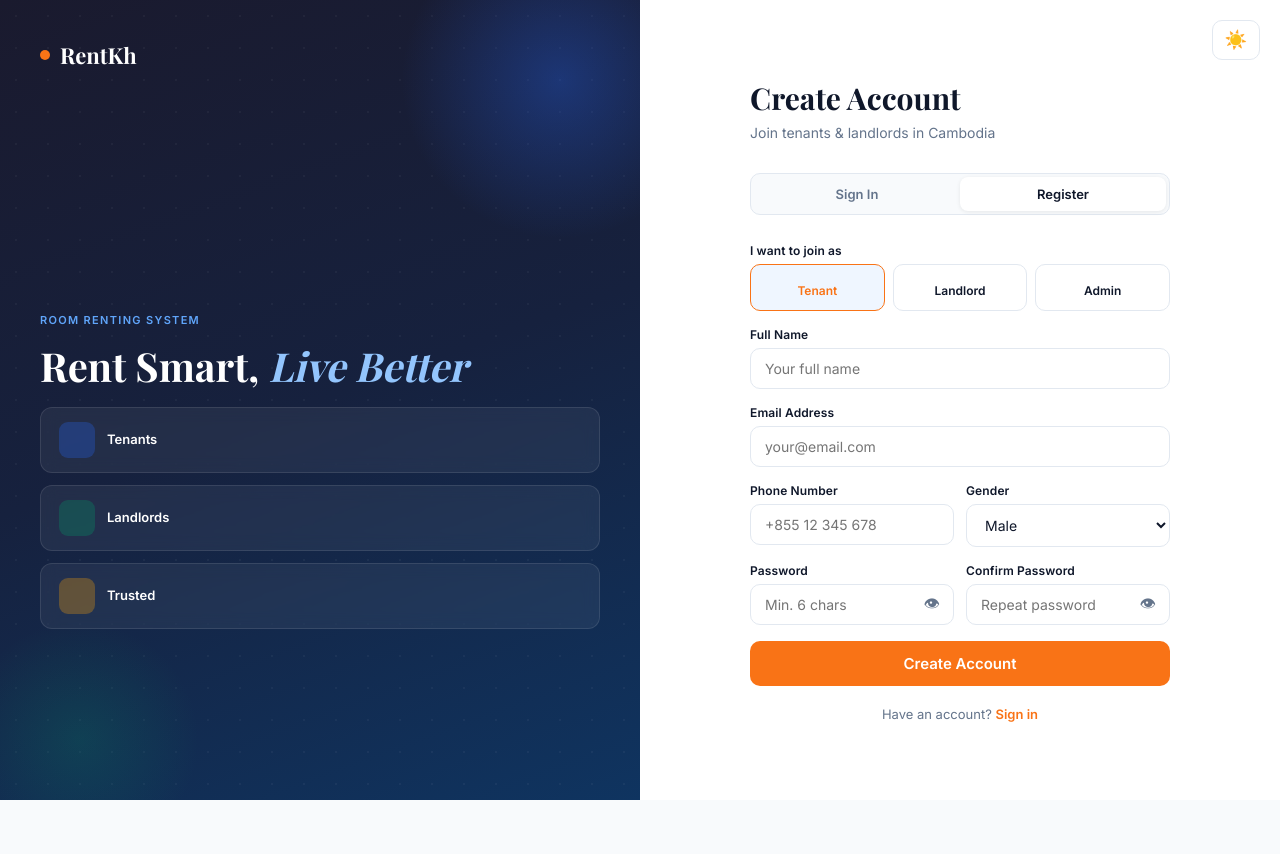
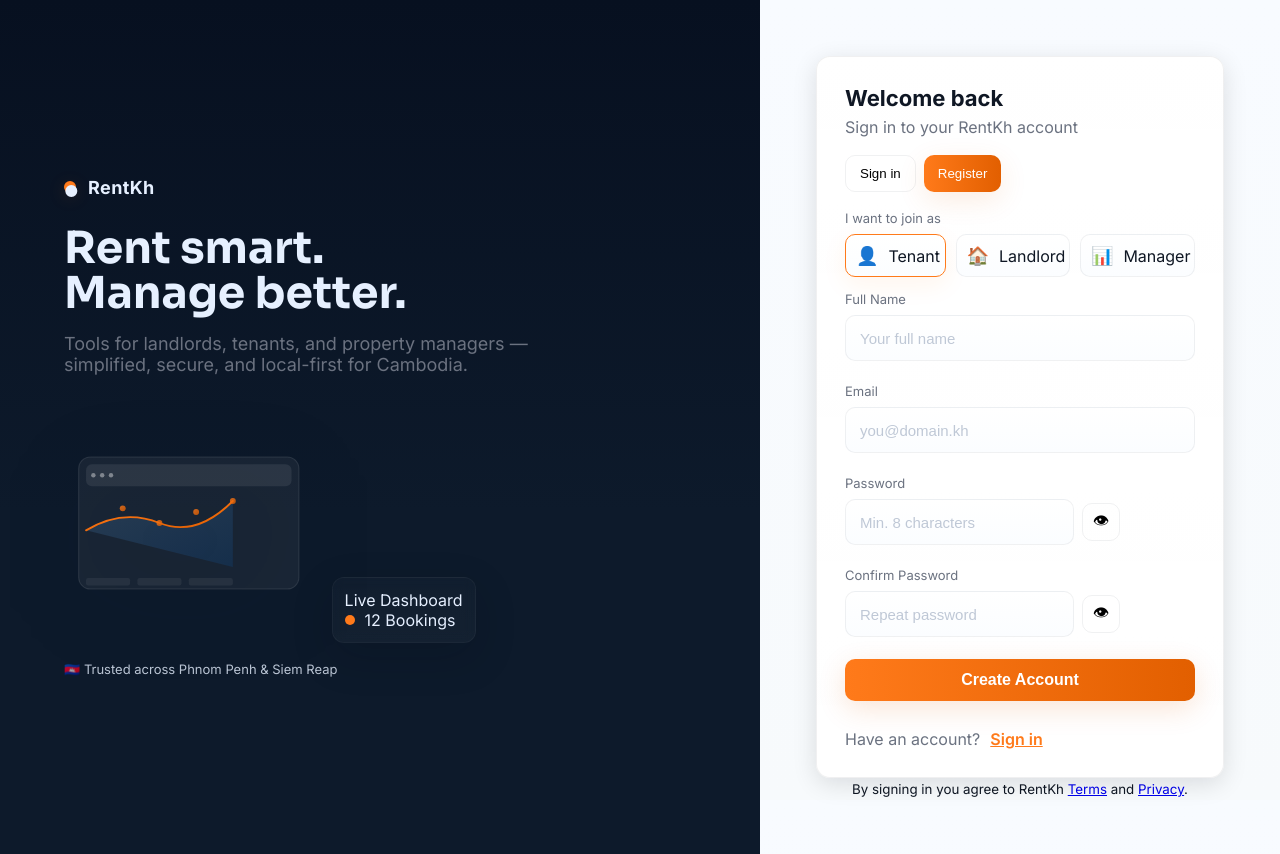
Before and after one commit to LEUSophal/Group-1-databse-project, a plain HTML site: page Renting/login.html in a window 1280 px wide. Both pictures are taken after a click on the button "Register". Before the commit the page ends 800 px from the top, so only its background shows below. Drawn offline with nearby package versions, Linux system fonts and the light colour scheme; a web font is replaced by a local one.

Commit message:
Updated login.html with the new modern layou

```diff
--- /dev/null
+++ b/Renting/css/login-modern.css
@@ -0,0 +1,80 @@
+:root{
+  --accent:#FF7A1A;
+  --accent-700:#E25F00;
+  --bg:#F7FAFC;
+  --bg-dark:#071020;
+  --surface:#0F1724;
+  --glass: rgba(255,255,255,0.06);
+  --card: rgba(255,255,255,0.94);
+  --text:#0F1724;
+  --muted:#6B7280;
+  --radius:12px;
+  --shadow-1: 0 6px 24px rgba(8,12,20,0.12);
+  --shadow-2: 0 14px 40px rgba(8,12,20,0.18);
+  --ease: cubic-bezier(.2,.9,.3,1);
+  font-family: 'Inter', system-ui, -apple-system, 'Segoe UI', Roboto, 'Helvetica Neue', Arial;
+}
+*{box-sizing:border-box}
+html,body{height:100%;margin:0;background:linear-gradient(180deg,#F8FBFF,#F7FAFC);color:var(--text);-webkit-font-smoothing:antialiased}
+.layout{display:grid;grid-template-columns:1fr 520px;min-height:100vh}
+
+/* HERO */
+.hero{background:linear-gradient(180deg,var(--bg-dark) 0%, #0d1a2b 60%);color:#E6F0FF;padding:64px;display:flex;align-items:center}
+.hero-inner{max-width:740px}
+.brand{display:flex;align-items:center;gap:12px;margin-bottom:28px}
+.brand-mark{width:12px;height:12px;border-radius:50%;background:var(--accent);box-shadow:0 4px 18px rgba(255,122,26,0.18)}
+.brand-name{font-weight:700;font-size:18px;letter-spacing:0.4px}
+.hero-title{font-family:'Sora', 'Inter', serif;font-weight:700;font-size:44px;line-height:1.02;margin:0 0 12px}
+.hero-sub{color:var(--muted);font-size:18px;margin-bottom:28px;max-width:520px}
+.hero-art{display:flex;gap:18px;align-items:flex-end;margin-top:22px}
+.illustration{width:320px;max-width:48%;filter:drop-shadow(0 18px 40px rgba(6,12,28,0.5));border-radius:12px}
+.preview-card{margin:0;padding:12px;background:linear-gradient(180deg,rgba(255,255,255,0.02),rgba(255,255,255,0.03));border-radius:12px;backdrop-filter: blur(6px);box-shadow:var(--shadow-2);border:1px solid rgba(255,255,255,0.04)}
+.preview-topline{font-size:12px;color:var(--muted);margin-bottom:8px}
+.preview-stat{display:flex;align-items:center;gap:10px}
+.stat-dot{width:10px;height:10px;border-radius:50%;background:var(--accent)}
+.hero-foot{margin-top:18px;color:rgba(230,240,255,0.8);font-size:13px}
+
+/* AUTH */
+.auth{display:flex;flex-direction:column;align-items:center;justify-content:center;padding:56px;background:transparent}
+.auth-card{width:100%;max-width:420px;padding:28px;border-radius:14px;background:var(--card);box-shadow:var(--shadow-1);border:1px solid rgba(9,14,24,0.06)}
+.glass{background: linear-gradient(180deg, rgba(255,255,255,0.96), rgba(255,255,255,0.94));backdrop-filter: blur(6px)}
+.auth-card h2{margin:0;font-size:22px;font-weight:700}
+.auth-card .muted{color:var(--muted);margin-top:6px;margin-bottom:18px}
+.tab-nav{display:flex;gap:8px;margin:12px 0 18px}
+.tab-btn{padding:10px 14px;border-radius:10px;border:1px solid rgba(15,20,36,0.06);background:transparent;cursor:pointer;transition:all 160ms var(--ease)}
+.tab-btn.active{background:linear-gradient(90deg,var(--accent),var(--accent-700));color:#fff;border:0;box-shadow:0 8px 28px rgba(226,95,0,0.12)}
+
+.form{display:flex;flex-direction:column;gap:14px}
+.field{display:flex;flex-direction:column;gap:8px}
+.label-text{font-size:13px;color:var(--muted)}
+input[type="email"],input[type="password"],select,input[type="text"],input[type="tel"]{
+  height:46px;padding:12px 14px;border-radius:10px;border:1px solid rgba(15,20,36,0.06);background:linear-gradient(180deg,#FFF,#FBFDFF);font-size:15px;outline:none;transition:all 160ms var(--ease);
+}
+input::placeholder{color:#BFC8D6}
+input:focus, select:focus{transform:translateY(-1px);border-color:var(--accent);box-shadow:0 6px 24px rgba(14,60,120,0.06),0 0 0 4px rgba(255,122,26,0.08)}
+.password-wrap{display:flex;align-items:center;gap:8px}
+.icon-btn{height:38px;width:38px;border-radius:10px;border:1px solid rgba(15,20,36,0.06);background:transparent;cursor:pointer;font-size:16px;display:inline-flex;align-items:center;justify-content:center}
+.icon-btn:hover{transform:translateY(-2px);box-shadow:var(--shadow-1)}
+
+.cta-row{margin-top:6px}
+.btn-primary{display:inline-block;width:100%;padding:12px 14px;border-radius:10px;border:0;background:linear-gradient(90deg,var(--accent),var(--accent-700));color:white;font-weight:600;font-size:16px;cursor:pointer;transition:transform 160ms var(--ease), box-shadow 160ms var(--ease);box-shadow:0 8px 28px rgba(226,95,0,0.16)}
+.btn-primary:hover{transform:translateY(-3px);box-shadow:0 14px 40px rgba(226,95,0,0.18)}
+
+.form-footer{display:flex;gap:10px;align-items:center;justify-content:flex-start;margin-top:14px;color:var(--muted)}
+.link-strong{color:var(--accent);font-weight:600}
+.alert-error{background:#FEF2F2;border:1.5px solid #FECACA;color:#DC2626;padding:10px 14px;border-radius:10px;font-size:13px;font-weight:500;margin-bottom:0}
+
+/* Role grid */
+.role-grid{display:flex;gap:10px}
+.role-opt{display:flex;align-items:center;gap:10px;padding:10px;border-radius:10px;border:1px solid rgba(15,20,36,0.06);cursor:pointer;background:linear-gradient(180deg,#FFF,#FBFDFF);min-width:100px}
+.role-opt.selected{border-color:var(--accent);box-shadow:0 8px 24px rgba(255,122,26,0.08)}
+.ro-icon{font-size:18px}
+
+/* Responsive */
+@media (max-width:1024px){.layout{grid-template-columns:1fr}.hero{padding:40px;order:0}.auth{padding:32px;order:1}.illustration{width:260px}}
+@media (max-width:600px){.hero{padding:24px}.hero-title{font-size:28px}.auth-card{padding:18px}.layout{min-height:100vh}}
+
+/* Accessibility */
+input, select, button{caret-color:var(--accent)}
+
+@media (prefers-reduced-motion:reduce){*{transition:none!important}}
--- a/Renting/login.html
+++ b/Renting/login.html
@@ -1,235 +1,232 @@
 <!DOCTYPE html>
 <html lang="en">
+<head>
+  <meta charset="utf-8" />
+  <meta name="viewport" content="width=device-width,initial-scale=1" />
+  <title>RentKh — Sign in</title>
+  <link href="https://fonts.googleapis.com/css2?family=Inter:wght@300;400;600;700;800&family=Sora:wght@500;700&display=swap" rel="stylesheet">
+  <link rel="stylesheet" href="css/login-modern.css">
+</head>
+<body>
+  <main class="layout">
+    <!-- Left marketing hero -->
+    <section class="hero" aria-hidden="false">
+      <div class="hero-inner">
+        <header class="brand">
+          <div class="brand-mark" aria-hidden="true">●</div>
+          <div class="brand-name">RentKh</div>
+        </header>
 
-<head>
-  <meta charset="UTF-8">
-  <meta name="viewport" content="width=device-width, initial-scale=1.0">
-  <title>RentKh — Sign In</title>
+        <h1 class="hero-title">Rent smart.<br>Manage better.</h1>
+        <p class="hero-sub">Tools for landlords, tenants, and property managers — simplified, secure, and local-first for Cambodia.</p>
 
-  <link rel="preconnect" href="https://fonts.googleapis.com">
+        <!-- Illustration placeholder -->
+        <div class="hero-art">
+          <svg class="illustration" width="340" height="240" viewBox="0 0 340 240" xmlns="http://www.w3.org/2000/svg">
+            <defs>
+              <linearGradient id="grad-accent" x1="0%" y1="0%" x2="100%" y2="100%">
+                <stop offset="0%" style="stop-color:#FF7A1A;stop-opacity:1" />
+                <stop offset="100%" style="stop-color:#E25F00;stop-opacity:1" />
+              </linearGradient>
+              <linearGradient id="grad-blue" x1="0%" y1="0%" x2="100%" y2="100%">
+                <stop offset="0%" style="stop-color:#79C0FF;stop-opacity:1" />
+                <stop offset="100%" style="stop-color:#0066CC;stop-opacity:1" />
+              </linearGradient>
+            </defs>
+            <!-- Abstract dashboard card -->
+            <rect x="20" y="30" width="300" height="180" rx="16" fill="rgba(255,255,255,0.05)" stroke="rgba(255,255,255,0.1)" stroke-width="1.5"/>
+            <!-- Header -->
+            <rect x="30" y="40" width="280" height="30" rx="8" fill="rgba(255,255,255,0.08)"/>
+            <circle cx="40" cy="55" r="3" fill="rgba(255,255,255,0.4)"/>
+            <circle cx="52" cy="55" r="3" fill="rgba(255,255,255,0.4)"/>
+            <circle cx="64" cy="55" r="3" fill="rgba(255,255,255,0.4)"/>
+            <!-- Chart lines -->
+            <path d="M 30 130 Q 80 100 130 120 T 230 90 L 230 180" fill="url(#grad-blue)" opacity="0.15"/>
+            <path d="M 30 130 Q 80 100 130 120 T 230 90" stroke="url(#grad-accent)" stroke-width="2.5" fill="none" stroke-linecap="round"/>
+            <!-- Data points -->
+            <circle cx="80" cy="100" r="4" fill="url(#grad-accent)" opacity="0.8"/>
+            <circle cx="130" cy="120" r="4" fill="url(#grad-accent)" opacity="0.8"/>
+            <circle cx="180" cy="105" r="4" fill="url(#grad-accent)" opacity="0.8"/>
+            <circle cx="230" cy="90" r="4" fill="url(#grad-accent)" opacity="0.8"/>
+            <!-- Stats row -->
+            <g opacity="0.6">
+              <rect x="30" y="195" width="60" height="10" rx="3" fill="rgba(255,255,255,0.1)"/>
+              <rect x="100" y="195" width="60" height="10" rx="3" fill="rgba(255,255,255,0.1)"/>
+              <rect x="170" y="195" width="60" height="10" rx="3" fill="rgba(255,255,255,0.1)"/>
+            </g>
+          </svg>
 
-  <link
-    href="https://fonts.googleapis.com/css2?family=Playfair+Display:ital,wght@0,600;0,700;1,600&family=Inter:wght@300;400;500;600&display=swap"
-    rel="stylesheet">
-
-  <link rel="stylesheet" href="css/login.css">
-</head>
-
-<body>
-
-  <!-- LEFT PANEL -->
-  <div class="left-panel">
-    <div class="lp-bg"></div>
-    <div class="lp-pattern"></div>
-    <div class="lp-glow1"></div>
-    <div class="lp-glow2"></div>
-
-    <div class="lp-content">
-
-      <a class="lp-logo" href="index.html">
-        <div class="logo-dot"></div>
-        <span class="logo-text">RentKh</span>
-      </a>
-
-      <div class="lp-hero">
-        <div class="lp-eyebrow">Room Renting System</div>
-
-        <h2 class="lp-title">
-          Rent Smart, <em>Live Better</em>
-        </h2>
-
-        <div class="lp-cards">
-
-          <div class="lp-card">
-            <div class="lp-card-icon ic-blue"></div>
-            <div class="lp-card-text">
-              <strong>Tenants</strong>
+          <!-- Glass preview card -->
+          <figure class="preview-card" aria-hidden="true">
+            <div class="preview-label">Live Dashboard</div>
+            <div class="preview-stat">
+              <div class="stat-dot"></div>
+              <span>12 Bookings</span>
             </div>
+          </figure>
         </div>
 
-          <div class="lp-card">
-            <div class="lp-card-icon ic-green"></div>
-            <div class="lp-card-text">
-              <strong>Landlords</strong>
+        <footer class="hero-foot">🇰🇭 Trusted across Phnom Penh & Siem Reap</footer>
       </div>
-          </div>
+    </section>
 
-          <div class="lp-card">
-            <div class="lp-card-icon ic-gold"></div>
-            <div class="lp-card-text">
-              <strong>Trusted</strong>
-            </div>
-          </div>
+    <!-- Right auth card -->
+    <section class="auth">
+      <div class="auth-card glass" role="form" aria-labelledby="signin-title">
+        <h2 id="signin-title">Welcome back</h2>
+        <p class="muted">Sign in to your RentKh account</p>
 
-        </div>
-      </div>
-
-    </div>
-  </div>
-
-  <!-- RIGHT PANEL -->
-  <div class="right-panel">
-    <button onclick="toggleSiteTheme()" id="siteThemeToggle"
-      style="position:absolute;top:20px;right:20px;padding:8px 12px;font-size:18px;cursor:pointer;border:1.5px solid var(--border);border-radius:10px;background:transparent;z-index:10;"
-      title="Toggle Dark/Light Mode">🌓</button>
-
-    <div class="form-container">
-
-      <div class="form-header">
-        <h1 id="formTitle">Glad to see you!</h1>
-        <p id="formSubtitle">Sign in to your account</p>
-      </div>
-
-      <!-- TAB -->
-      <div class="tab-row">
-
-        <button class="tab-btn active" id="tabLogin" onclick="switchTab('login')">
-
-          Sign In
-        </button>
-
-        <button class="tab-btn" id="tabRegister" onclick="switchTab('register')">
-
-          Register
-        </button>
-
+        <div class="tab-nav">
+          <button class="tab-btn active" id="tabLogin" onclick="switchAuthTab('login')">Sign in</button>
+          <button class="tab-btn" id="tabRegister" onclick="switchAuthTab('register')">Register</button>
         </div>
 
         <!-- LOGIN FORM -->
-      <div id="panelLogin">
+        <form id="panelLogin" class="form" action="/sessions" method="post" novalidate>
+          <label class="field">
+            <span class="label-text">Email</span>
+            <input name="email" id="loginEmail" type="email" autocomplete="email" required placeholder="you@domain.kh" />
+            <span class="err-msg" id="err-loginEmail"></span>
+          </label>
 
-        <div class="form-group">
-          <label>Email Address</label>
-          <input type="email" id="loginEmail" placeholder="your@email.com">
-          <span class="err-msg" id="err-loginEmail"></span>
-        </div>
-
-        <div class="form-group">
-          <label>Password</label>
-          <div class="input-wrap">
-            <input type="password" id="loginPassword" placeholder="••••••••">
-            <button type="button" class="toggle-pw" onclick="togglePw('loginPassword',this)">👁</button>
+          <label class="field">
+            <span class="label-text">Password</span>
+            <div class="password-wrap">
+              <input name="password" id="loginPassword" type="password" autocomplete="current-password" required placeholder="••••••••" />
+              <button type="button" class="icon-btn" aria-label="Toggle password visibility" onclick="togglePw('loginPassword', this)">👁</button>
             </div>
             <span class="err-msg" id="err-loginPassword"></span>
-        </div>
+          </label>
 
-        <div class="form-group">
-          <label>Sign In As</label>
-          <select id="loginRole">
+          <label class="field">
+            <span class="label-text">Sign in as</span>
+            <select name="role" id="loginRole" aria-label="Select your role">
               <option value="tenant">Tenant</option>
               <option value="landlord">Landlord</option>
               <option value="admin">Admin</option>
             </select>
+          </label>
+
+          <div id="loginAlert" class="alert-error" style="display:none;"></div>
+
+          <button type="button" class="btn-primary" id="loginBtn" onclick="loginUser()">Sign in</button>
+
+          <div class="form-footer">
+            <a href="/forgot">Forgot password?</a>
+            <span class="muted">•</span>
+            <a href="#" class="link-strong" onclick="switchAuthTab('register'); return false;">Create account</a>
+          </div>
+        </form>
+
+        <!-- REGISTER FORM -->
+        <form id="panelRegister" class="form" style="display:none;" action="/register" method="post" novalidate>
+          <label class="field">
+            <span class="label-text">I want to join as</span>
+            <div class="role-grid">
+              <div class="role-opt selected" id="role-tenant" onclick="selectRole('tenant', event)">
+                <div class="ro-icon">👤</div>
+                <div class="ro-label">Tenant</div>
+              </div>
+              <div class="role-opt" id="role-landlord" onclick="selectRole('landlord', event)">
+                <div class="ro-icon">🏠</div>
+                <div class="ro-label">Landlord</div>
+              </div>
+              <div class="role-opt" id="role-manager" onclick="selectRole('manager', event)">
+                <div class="ro-icon">📊</div>
+                <div class="ro-label">Manager</div>
+              </div>
+            </div>
+          </label>
+
+          <label class="field">
+            <span class="label-text">Full Name</span>
+            <input name="name" id="regName" type="text" autocomplete="name" required placeholder="Your full name" />
+            <span class="err-msg" id="err-regName"></span>
+          </label>
+
+          <label class="field">
+            <span class="label-text">Email</span>
+            <input name="email" id="regEmail" type="email" autocomplete="email" required placeholder="you@domain.kh" />
+            <span class="err-msg" id="err-regEmail"></span>
+          </label>
+
+          <label class="field">
+            <span class="label-text">Password</span>
+            <div class="password-wrap">
+              <input name="password" id="regPassword" type="password" autocomplete="new-password" required placeholder="Min. 8 characters" />
+              <button type="button" class="icon-btn" aria-label="Toggle password visibility" onclick="togglePw('regPassword', this)">👁</button>
+            </div>
+            <span class="err-msg" id="err-regPassword"></span>
+          </label>
+
+          <label class="field">
+            <span class="label-text">Confirm Password</span>
+            <div class="password-wrap">
+              <input name="confirm" id="regConfirm" type="password" autocomplete="new-password" required placeholder="Repeat password" />
+              <button type="button" class="icon-btn" aria-label="Toggle password visibility" onclick="togglePw('regConfirm', this)">👁</button>
+            </div>
+            <span class="err-msg" id="err-regConfirm"></span>
+          </label>
+
+          <div id="regAlert" class="alert-error" style="display:none;"></div>
+
+          <button type="button" class="btn-primary" id="registerBtn" onclick="registerUser()">Create Account</button>
+
+          <div class="form-footer">
+            Have an account? <a href="#" class="link-strong" onclick="switchAuthTab('login'); return false;">Sign in</a>
+          </div>
+        </form>
       </div>
 
-        <!-- General login error (wrong credentials / blocked) -->
-        <div id="loginAlert" style="display:none; background:#FEF2F2; border:1.5px solid #FECACA; color:#DC2626; padding:10px 14px; border-radius:10px; font-size:13px; font-weight:500; margin-bottom:14px;"></div>
+      <div class="auth-meta">
+        <small class="muted">By signing in you agree to RentKh <a href="#">Terms</a> and <a href="#">Privacy</a>.</small>
+      </div>
+    </section>
+  </main>
 
-        <!-- LOGIN BUTTON -->
-        <button class="btn-submit" id="loginBtn" onclick="loginUser()">
-          <span class="btn-text">Sign In</span>
-          <span class="spinner"></span>
-        </button>
-
-        <p class="switch-text">No account? <a onclick="switchTab('register')">Register</a></p>
-
-      </div>
-
-      <!-- REGISTER FORM -->
-      <div id="panelRegister" style="display:none;">
-
-        <div class="form-group">
-          <label>I want to join as</label>
-          <div class="role-grid">
-            <div class="role-opt selected" id="role-tenant" onclick="selectRole('tenant')">
-              <div class="ro-icon"></div>
-              <div class="ro-label">Tenant</div>
-            </div>
-            <div class="role-opt" id="role-landlord" onclick="selectRole('landlord')">
-              <div class="ro-icon"></div>
-              <div class="ro-label">Landlord</div>
-            </div>
-            <div class="role-opt" id="role-admin" onclick="selectRole('admin')">
-              <div class="ro-icon"></div>
-              <div class="ro-label">Admin</div>
-            </div>
-          </div>
-        </div>
-
-        <div class="form-group">
-          <label>Full Name</label>
-          <input type="text" id="regName" placeholder="Your full name">
-          <span class="err-msg" id="err-regName"></span>
-        </div>
-
-        <div class="form-group">
-          <label>Email Address</label>
-          <input type="email" id="regEmail" placeholder="your@email.com">
-          <span class="err-msg" id="err-regEmail"></span>
-        </div>
-
-        <div class="form-row">
-          <div class="form-group">
-            <label>Phone Number</label>
-            <input type="tel" id="regPhone" placeholder="+855 12 345 678">
-          </div>
-          <div class="form-group">
-            <label>Gender</label>
-            <select id="regGender">
-              <option value="Male">Male</option>
-              <option value="Female">Female</option>
-              <option value="Other">Other</option>
-            </select>
-          </div>
-        </div>
-
-        <div class="form-row">
-          <div class="form-group">
-            <label>Password</label>
-            <div class="input-wrap">
-              <input type="password" id="regPassword" placeholder="Min. 6 chars">
-              <button type="button" class="toggle-pw" onclick="togglePw('regPassword',this)">👁</button>
-            </div>
-            <span class="err-msg" id="err-regPassword"></span>
-          </div>
-
-          <div class="form-group">
-            <label>Confirm Password</label>
-            <div class="input-wrap">
-              <input type="password" id="regConfirm" placeholder="Repeat password">
-              <button type="button" class="toggle-pw" onclick="togglePw('regConfirm',this)">👁</button>
-            </div>
-            <span class="err-msg" id="err-regConfirm"></span>
-          </div>
-        </div>
-
-        <!-- General register error (e.g. email already exists) -->
-        <div id="regAlert" style="display:none; background:#FEF2F2; border:1.5px solid #FECACA; color:#DC2626; padding:10px 14px; border-radius:10px; font-size:13px; font-weight:500; margin-bottom:14px;"></div>
-
-        <!-- REGISTER BUTTON -->
-        <button class="btn-submit" id="registerBtn" onclick="registerUser()">
-          <span class="btn-text">Create Account</span>
-          <span class="spinner"></span>
-        </button>
-
-        <p class="switch-text">Have an account? <a onclick="switchTab('login')">Sign in</a></p>
-
-      </div>
-
-    </div>
-
-  </div>
-
-  <!-- TOAST -->
   <div class="toast" id="toast"></div>
 
-  <!-- JAVASCRIPT FILES -->
   <script src="js/data.js"></script>
   <script src="js/app-data.js"></script>
   <script src="js/main-functions.js"></script>
   <script src="js/login.js"></script>
+  <script>
+    function switchAuthTab(tab) {
+      const login = document.getElementById('panelLogin');
+      const register = document.getElementById('panelRegister');
+      const tabLogin = document.getElementById('tabLogin');
+      const tabRegister = document.getElementById('tabRegister');
+
+      if (tab === 'login') {
+        login.style.display = 'flex';
+        register.style.display = 'none';
+        tabLogin.classList.add('active');
+        tabRegister.classList.remove('active');
+      } else {
+        login.style.display = 'none';
+        register.style.display = 'flex';
+        tabLogin.classList.remove('active');
+        tabRegister.classList.add('active');
+      }
+    }
+
+    function selectRole(role, event) {
+      if (event) event.preventDefault();
+      document.querySelectorAll('.role-opt').forEach(el => el.classList.remove('selected'));
+      document.getElementById('role-' + role).classList.add('selected');
+    }
+
+    function togglePw(fieldId, btn) {
+      const field = document.getElementById(fieldId);
+      if (field.type === 'password') {
+        field.type = 'text';
+        btn.textContent = '👁‍🗨';
+      } else {
+        field.type = 'password';
+        btn.textContent = '👁';
+      }
+    }
+  </script>
   <script>document.addEventListener('DOMContentLoaded', applySiteTheme);</script>
-
 </body>
-
 </html>
```
Lines whose indentation alone changed are shown as unchanged.
